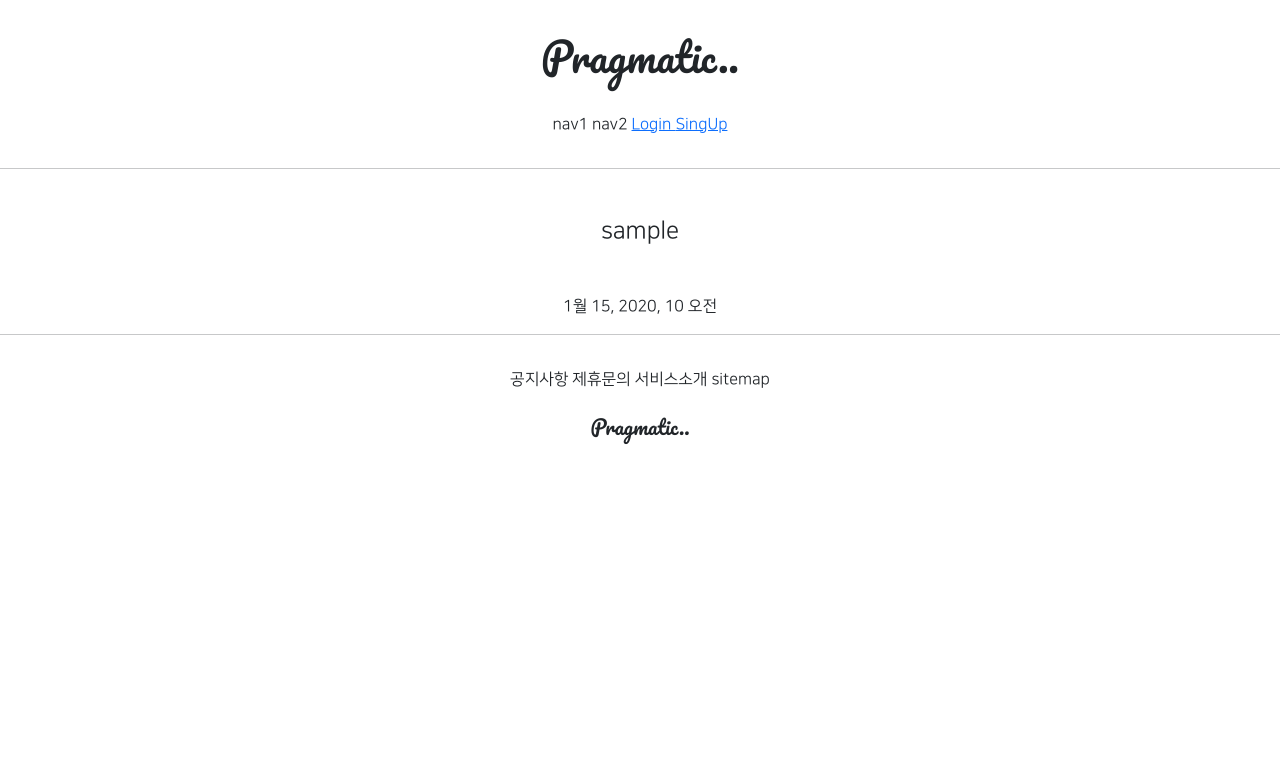
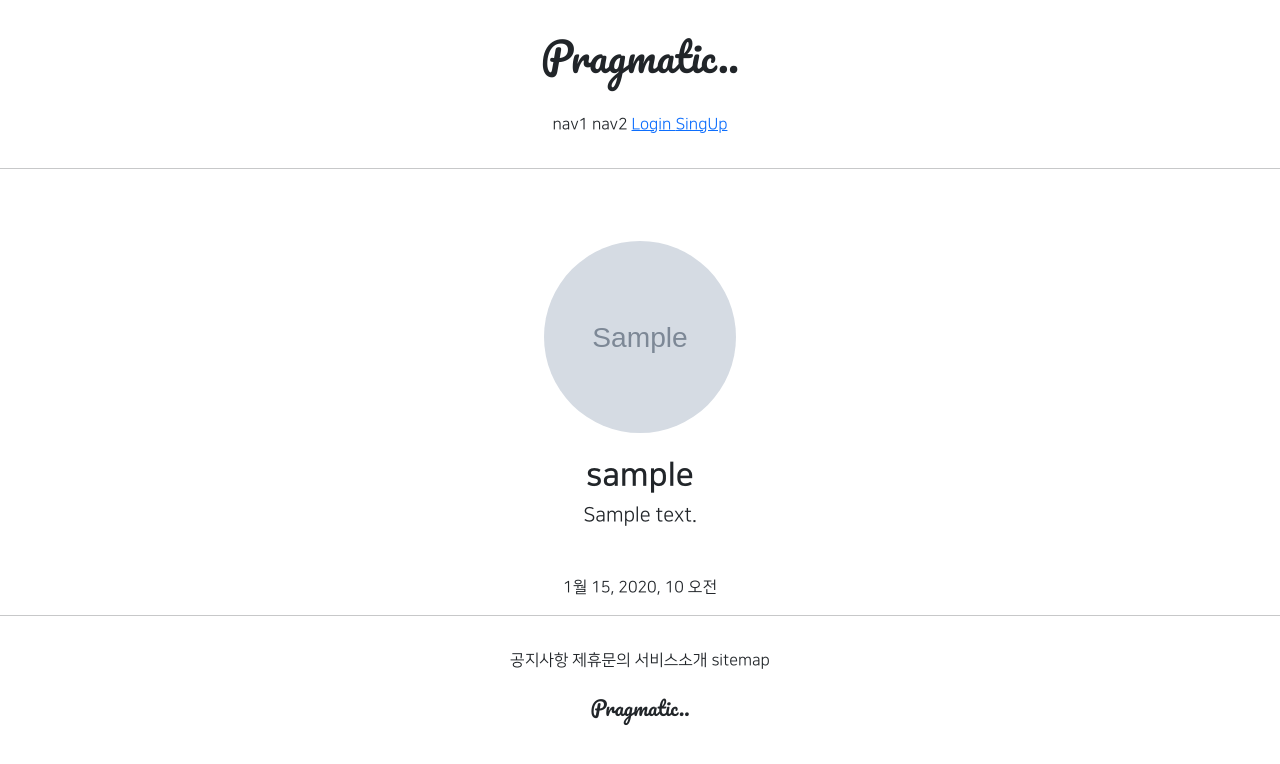
Before and after one commit to taroun/gis_1ban_1, a Django app: page /accounts/detail/1 in a window 1280 px wide. Shown: the top 764 px of the page. Run offline with Django 3.2, Linux system fonts and the light colour scheme; tables that the repository leaves empty hold one stand-in row (values such as "Sample post"); grey boxes marked "Sample" are stand-in pictures; parts of the project's set-up code (start-up, migrations or seed data) failed here and were passed over; some libraries are stand-ins or nearby versions.

Commit message:
7/26 1ban class commit 4

```diff
--- a/accountapp/templates/accountapp/detail.html
+++ b/accountapp/templates/accountapp/detail.html
@@ -3,7 +3,19 @@
 {% block content %}
     <div class="text-center mw-500 m-auto">
         <div class="m-5">
-            <h4>{{ target_user.username }}</h4>
+            {% if target_user.profile %}
+                <img src="{{ target_user.profile.image.url }}"
+                     class="profile_image m-4"
+                     alt="profile image">
+                <h2 class="NNS_B">{{ target_user.profile.nickname }}</h2>
+                <h5>{{ target_user.profile.message }}</h5>
+            {% else %}
+                <h2 class="NNS_B">
+                    <a href="profileapp:create">
+                        Create Profile
+                    </a>
+                </h2>
+            {% endif %}
         </div>
         <div>
             {{ target_user.date_joined }}
--- a/gis_1ban_1/urls.py
+++ b/gis_1ban_1/urls.py
@@ -13,11 +13,13 @@ Including another URLconf
     1. Import the include() function: from django.urls import include, path
     2. Add a URL to urlpatterns:  path('blog/', include('blog.urls'))
 """
+from django.conf import settings
+from django.conf.urls.static import static
 from django.contrib import admin
 from django.urls import path, include
 
 urlpatterns = [
     path('admin/', admin.site.urls),
     path('accounts/', include('accountapp.urls')),
-    path('profiles/', include('profileapp.urls'))
-]
+    path('profiles/', include('profileapp.urls')),
+] + static(settings.MEDIA_URL, document_root=settings.MEDIA_ROOT)
--- a/profileapp/views.py
+++ b/profileapp/views.py
@@ -14,7 +14,6 @@ class ProfileCreateView(CreateView):
     success_url = reverse_lazy('accountapp:hello_world')
     template_name = 'profileapp/create.html'
 
-    #오버라이딩
     def form_valid(self, form):
-        form.instance.user = self.request.user  #지금 요청을 보내는 유저가 그 프로필 주인..
+        form.instance.user = self.request.user
         return super().form_valid(form)
--- a/static/base.css
+++ b/static/base.css
@@ -20,3 +20,14 @@
     max-width: 500px;
     margin: 1rem 1.5rem;
 }
+
+.profile_image{
+    width: 12rem;
+    height: 12rem;
+    border-radius: 20rem;
+    object-fit: cover;
+}
+
+.NNS_B{
+    font-family: 'NanumSquareB';
+}
```
